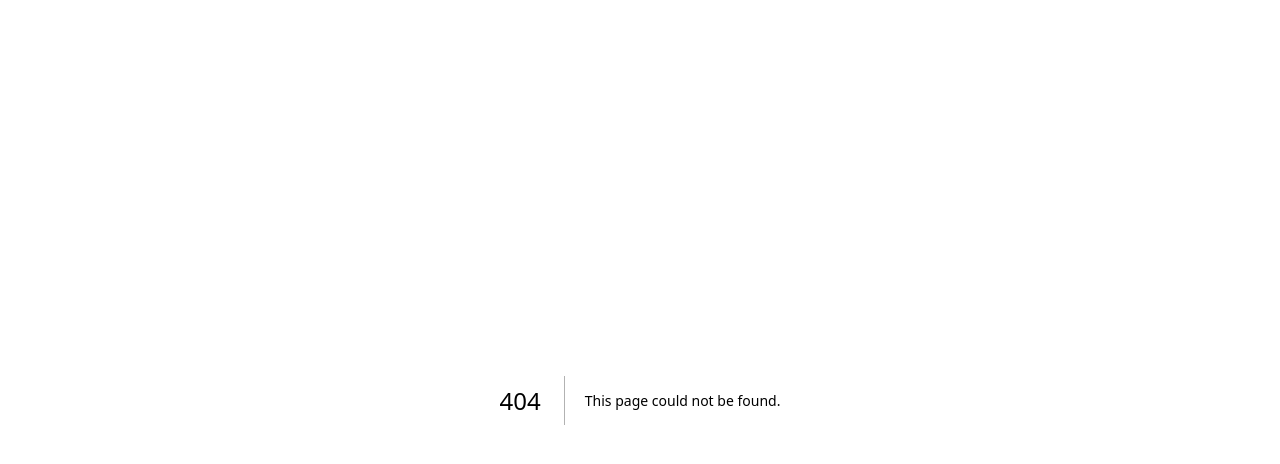
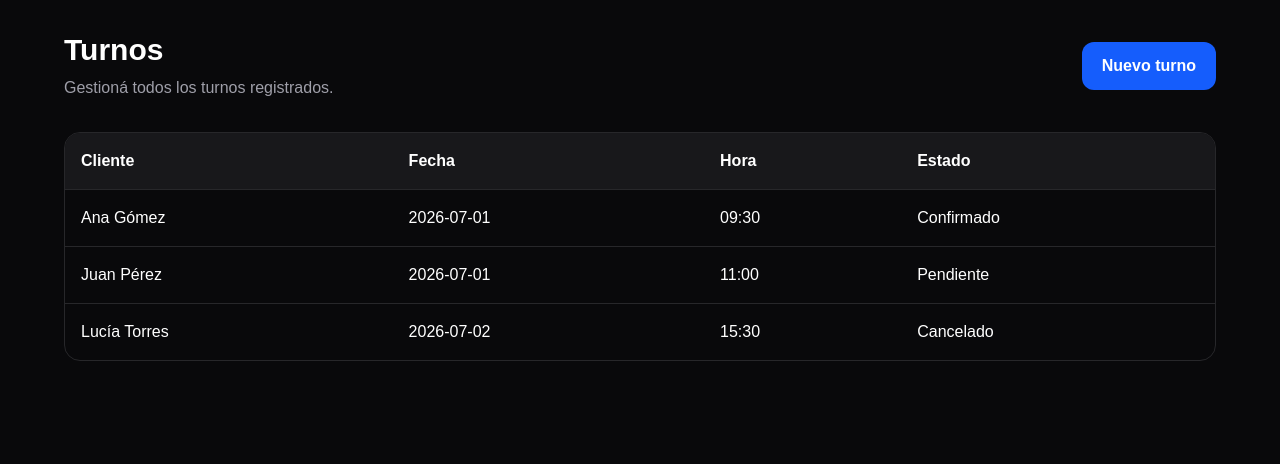
Before and after one commit to RocioAranibar/turnify, a Next.js app: page /appointments in a window 1280 px wide. Before the commit this address had no page. Shown: the top 464 px of the page. Built offline with nearby package versions, Linux system fonts and the light colour scheme.

Commit message:
Agrego listado inicial de turnos

```diff
--- /dev/null
+++ b/src/app/appointments/page.tsx
@@ -0,0 +1,74 @@
+const appointments = [
+  {
+    id: 1,
+    client: "Ana Gómez",
+    date: "2026-07-01",
+    time: "09:30",
+    status: "Confirmado",
+  },
+  {
+    id: 2,
+    client: "Juan Pérez",
+    date: "2026-07-01",
+    time: "11:00",
+    status: "Pendiente",
+  },
+  {
+    id: 3,
+    client: "Lucía Torres",
+    date: "2026-07-02",
+    time: "15:30",
+    status: "Cancelado",
+  },
+];
+
+export default function AppointmentsPage() {
+  return (
+    <main className="min-h-screen bg-zinc-950 px-6 py-8 text-white">
+      <div className="mx-auto max-w-6xl">
+        <div className="flex items-center justify-between">
+          <div>
+            <h1 className="text-3xl font-bold">Turnos</h1>
+            <p className="mt-2 text-zinc-400">
+              Gestioná todos los turnos registrados.
+            </p>
+          </div>
+
+          <a
+            href="/appointments/new"
+            className="rounded-xl bg-blue-600 px-5 py-3 font-semibold hover:bg-blue-500"
+          >
+            Nuevo turno
+          </a>
+        </div>
+
+        <div className="mt-8 overflow-hidden rounded-2xl border border-zinc-800">
+          <table className="w-full text-left">
+            <thead className="bg-zinc-900">
+              <tr>
+                <th className="px-4 py-4">Cliente</th>
+                <th className="px-4 py-4">Fecha</th>
+                <th className="px-4 py-4">Hora</th>
+                <th className="px-4 py-4">Estado</th>
+              </tr>
+            </thead>
+
+            <tbody>
+              {appointments.map((appointment) => (
+                <tr
+                  key={appointment.id}
+                  className="border-t border-zinc-800"
+                >
+                  <td className="px-4 py-4">{appointment.client}</td>
+                  <td className="px-4 py-4">{appointment.date}</td>
+                  <td className="px-4 py-4">{appointment.time}</td>
+                  <td className="px-4 py-4">{appointment.status}</td>
+                </tr>
+              ))}
+            </tbody>
+          </table>
+        </div>
+      </div>
+    </main>
+  );
+}
```
